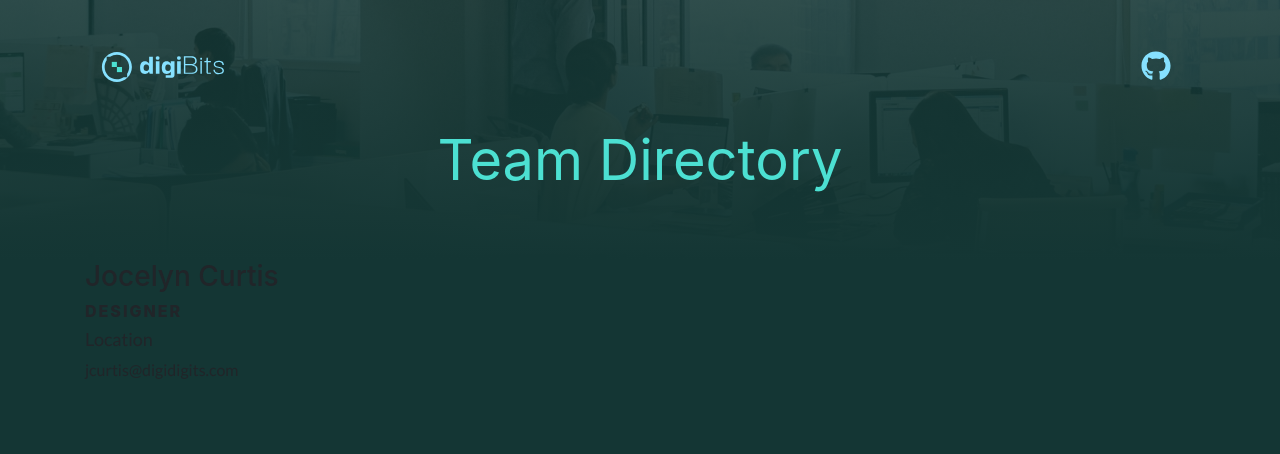
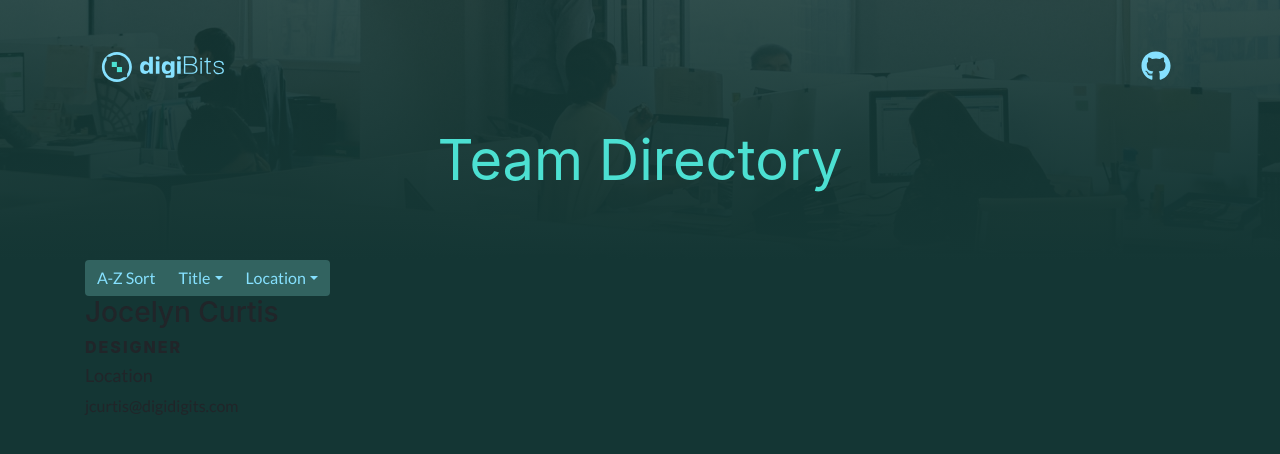
Before and after one commit to GedalyaKrycer/digibit-employee-directory, a React (Create React App) app in the folder my-app/: page / in a window 1280 px wide. Shown: the top 454 px of the page. Built offline with nearby package versions, Linux system fonts and the light colour scheme; a web font is replaced by a local one.

Commit message:
Added button group to Filter Component

```diff
--- a/my-app/src/App.js
+++ b/my-app/src/App.js
@@ -1,6 +1,7 @@
 import React from 'react';
 import Header from "./components/Header";
 import Main from "./components/Main";
+import Filters from "./components/Filters";
 
 
 function App() {
@@ -8,6 +9,7 @@ function App() {
     <>
       <Header />
       <Main>
+        <Filters />
         <h2>Jocelyn Curtis</h2>
         <h3>Designer</h3>
         <h4>Location</h4>
@@ -16,6 +18,7 @@ function App() {
 
 
 
+
     </>
   );
 }
--- /dev/null
+++ b/my-app/src/components/Filters/index.js
@@ -0,0 +1,26 @@
+import React from 'react';
+import './style.css';
+import { ButtonGroup, Button, DropdownButton, Dropdown } from 'react-bootstrap'
+
+
+function Filters() {
+    return (
+        <ButtonGroup>
+            <Button>A-Z Sort</Button>
+
+            <DropdownButton as={ButtonGroup} title="Title" id="bg-nested-dropdown">
+                <Dropdown.Item eventKey="1">Manager</Dropdown.Item>
+                <Dropdown.Item eventKey="2">Designer</Dropdown.Item>
+                <Dropdown.Item eventKey="3">Developer</Dropdown.Item>
+            </DropdownButton>
+            <DropdownButton as={ButtonGroup} title="Location" id="bg-nested-dropdown" className="border-radius">
+                <Dropdown.Item eventKey="1">New York</Dropdown.Item>
+                <Dropdown.Item eventKey="2">Las Vegas</Dropdown.Item>
+                <Dropdown.Item eventKey="3">Chicago</Dropdown.Item>
+            </DropdownButton>
+        </ButtonGroup>
+    )
+}
+
+
+export default Filters;
--- /dev/null
+++ b/my-app/src/components/Filters/style.css
@@ -0,0 +1,31 @@
+.dropdown, .btn {
+  font-family: 'lato', -apple-system, BlinkMacSystemFont, avenir next, avenir, helvetica neue, helvetica, Ubuntu, roboto, noto, segoe ui, arial, sans-serif;
+  font-size: 16px;
+  font-weight: 400;
+  color: #86E1FF;
+  background-color: #326360;
+  border: none;
+}
+
+.border-radius {
+  border-radius: 0 10px 10px 0;
+}
+
+.btn:hover {
+  background-color: #1B4644;
+  color: #86E1FF;
+}
+.btn:focus {
+  background-color: #1B4644;
+  color: #86E1FF;
+}
+
+.btn-primary:not(:disabled):not(.disabled).active:focus, .btn-primary:not(:disabled):not(.disabled):active:focus, .show>.btn-primary.dropdown-toggle:focus {
+  color: #1B4644;
+  background-color: #86E1FF;
+}
+
+.btn-primary:not(:disabled):not(.disabled).active, .btn-primary:not(:disabled):not(.disabled):active, .show>.btn-primary.dropdown-toggle:active {
+  color: #1B4644;
+  background-color: #86E1FF;
+}
```
